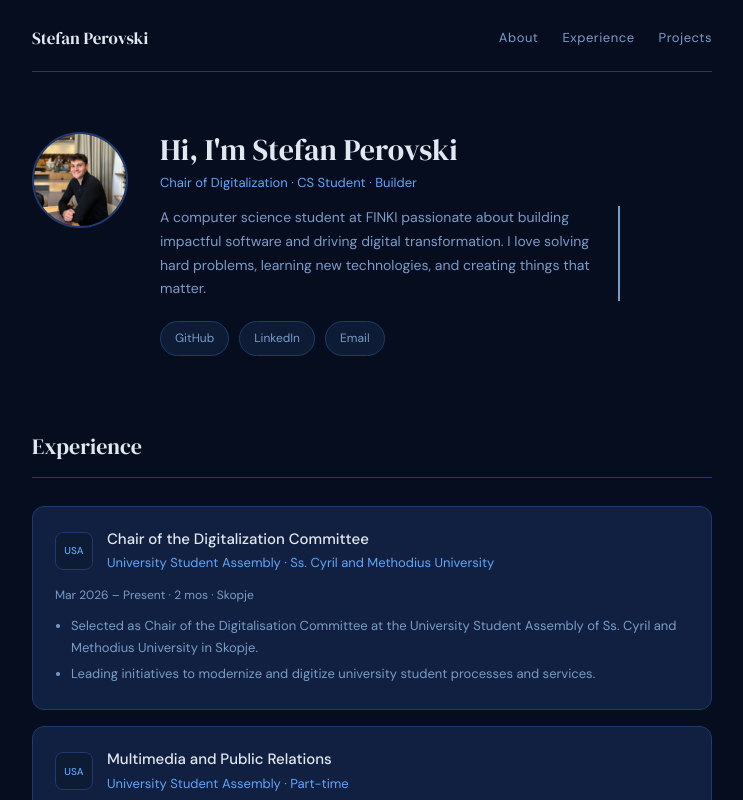
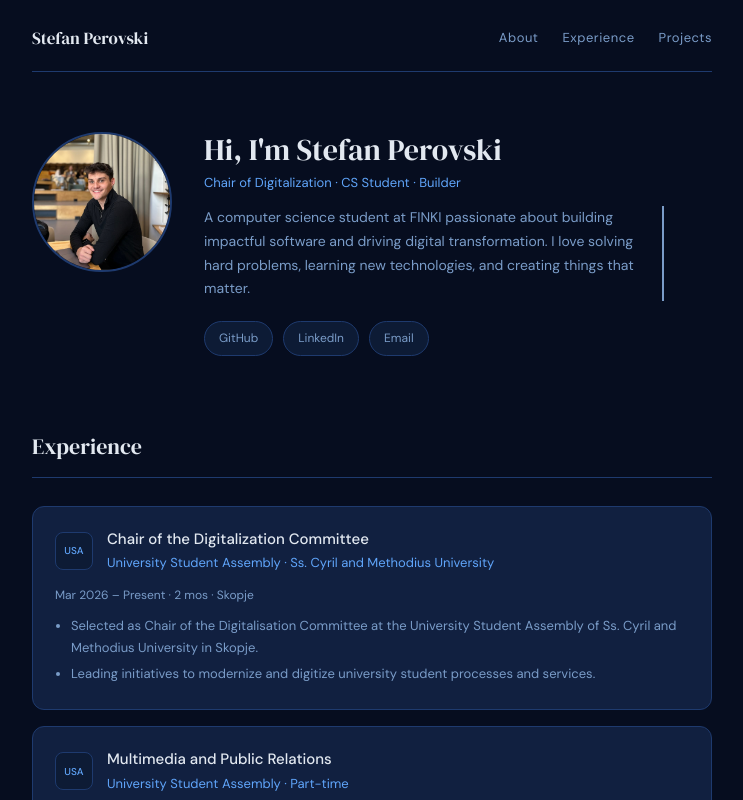
Before and after one commit to steff221/stefan-perovski-portfolio, a Next.js app: page / in a window 1280 px wide. Shown: the top 800 px of the page, without its empty margins (268-1011 px from the left). Built offline with nearby package versions, Linux system fonts and the light colour scheme.

Commit message:
increase profile picture size for better visibility

```diff
--- a/app/page.tsx
+++ b/app/page.tsx
@@ -65,7 +65,7 @@ const S = {
   navLink: { fontSize: "13px", color: "#7a9cc8", textDecoration: "none", letterSpacing: "0.04em", transition: "color 0.3s ease", cursor: "pointer" },
   navLinkHover: { color: "#60a5fa" },
   hero: { display: "flex", gap: "32px", alignItems: "flex-start", marginBottom: "72px", animation: "fadeIn 0.8s ease-out" },
-  avatar: { width: "96px", height: "96px", borderRadius: "50%", border: "2px solid #1e3a6e", flexShrink: 0, overflow: "hidden" as const, transition: "transform 0.3s ease, box-shadow 0.3s ease" },
+  avatar: { width: "140px", height: "140px", borderRadius: "50%", border: "2px solid #1e3a6e", flexShrink: 0, overflow: "hidden" as const, transition: "transform 0.3s ease, box-shadow 0.3s ease" },
   avatarHover: { transform: "scale(1.05)", boxShadow: "0 0 20px rgba(96, 165, 250, 0.4)" },
   h1: { fontFamily: "DM Serif Display, serif", fontSize: "30px", fontWeight: 400, marginBottom: "4px", lineHeight: "1.2", color: "#e2e8f0" },
   subtitle: { fontSize: "13px", color: "#60a5fa", marginBottom: "12px" },
@@ -125,7 +125,7 @@ export default function Home() {
           {/* HERO */}
           <section id="about" style={S.hero}>
             <div style={{...S.avatar, ...(hoveredBtn === 'avatar' ? S.avatarHover : {})}} onMouseEnter={() => setHoveredBtn('avatar')} onMouseLeave={() => setHoveredBtn(null)}>
-              <Image src="/pfp.jpg" alt="Stefan Perovski" width={128} height={128} style={{ width: "100%", height: "100%", objectFit: "cover" }} />
+              <Image src="/pfp.jpg" alt="Stefan Perovski" width={180} height={180} style={{ width: "100%", height: "100%", objectFit: "cover" }} />
             </div>
             <div>
               <h1 style={S.h1}>Hi, I&apos;m Stefan Perovski</h1>
```
